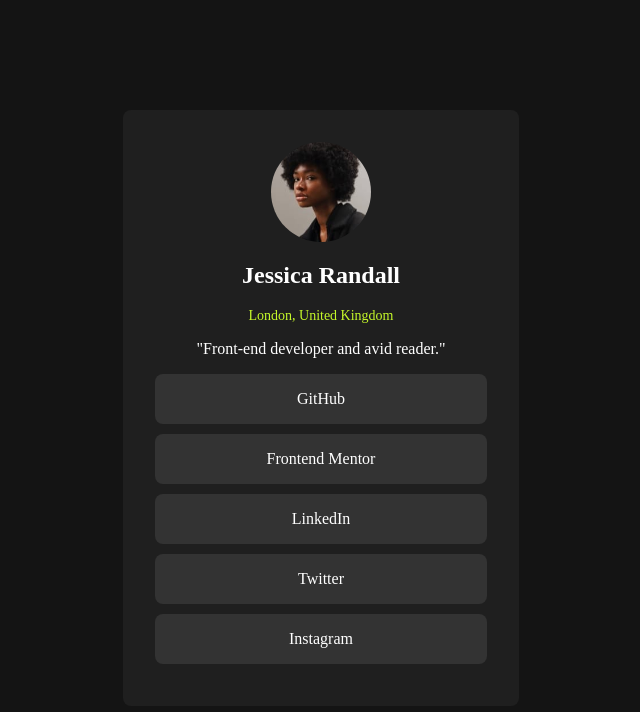
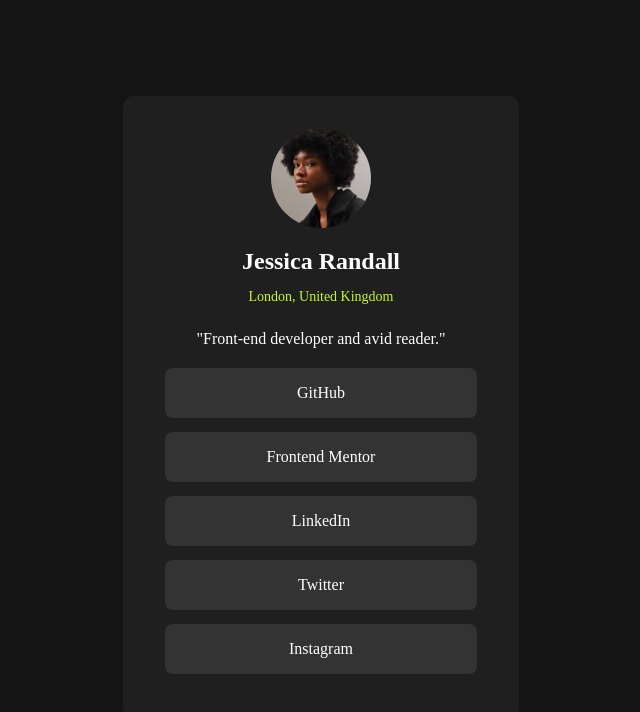
Before and after one commit to tims07/Link-Tree-Project, a website: page index.html in a window 1280 px wide. Shown: the whole page, without its empty margins (319-959 px from the left). Drawn offline with Linux system fonts and the light colour scheme.

Commit message:
add more styling

```diff
--- a/scss/main.scss
+++ b/scss/main.scss
@@ -17,7 +17,7 @@ body {
     padding: 2rem 3rem;
     max-width: 300px;
     margin: auto;
-    border-radius: 8px;
+    border-radius: 10px;
 
     img {
         border-radius: 1000%;
@@ -30,10 +30,16 @@ body {
         h2 {
             color: $primary_white;
             font-size: 1.5rem;
+            margin-bottom: 0;
         }
         .location {
             font-size: 14px;
             color: $primary_green;
+            margin-bottom: 25px;
+        }
+
+        .caption {
+            margin-bottom: 20px;
         }
 
     }
@@ -43,9 +49,9 @@ body {
 
     a {
         @include flex;
-        margin-bottom: 10px;
+        margin-bottom: 14px;
         background-color: $grey_700;
-        width: 300px;
+        width: 280px;
         text-align: center;
         padding: 1rem;
         border-radius: 8px;
```
Also changed, not shown: css/compiled_style.css, 1 other file.
